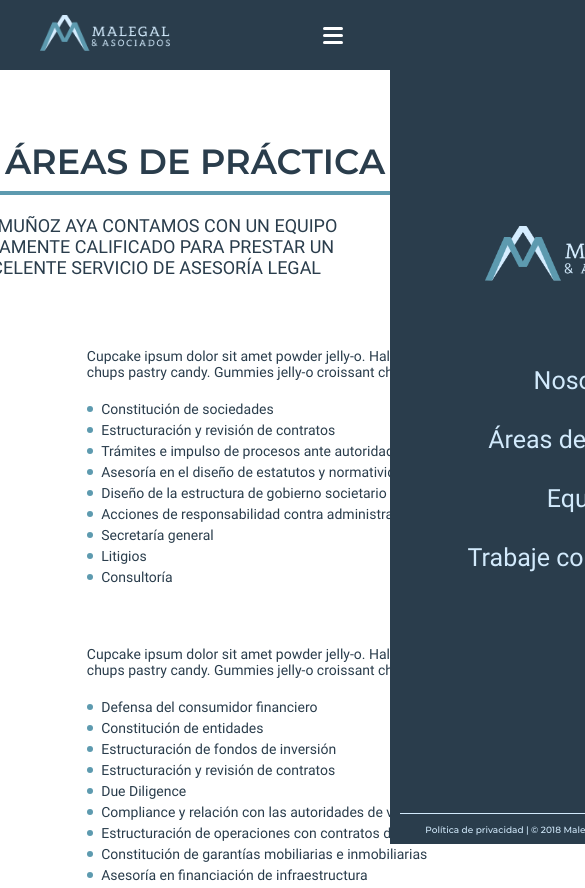
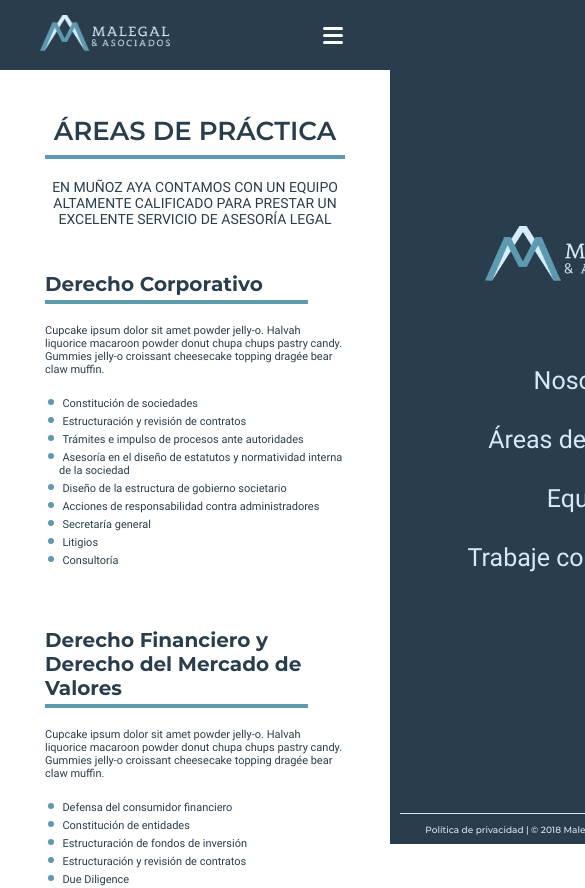
Before and after one commit to fcor/malegal, a React (Create React App) app: page /areas in a window 390 px wide. Shown: the top 888 px of the page, 585 px wide, since content can reach past the window. Built offline with nearby package versions, Linux system fonts and the light colour scheme.

Commit message:
Areas responsive ok

```diff
--- a/src/App.css
+++ b/src/App.css
@@ -391,7 +391,7 @@ body.no-scroll{
     flex-direction: column;
     height: 100vh;
     width: 100vw;
-    position: fixed;
+    position: absolute;
     /* z-index: 1; */
     top: 0;
     right: -100%;
@@ -1173,6 +1173,114 @@ transform: scale(.9);
   width: 200px;
 }
 
+@media screen and (max-width: 1050px) {
+  .areas-card-left{
+    margin-right: 20px;
+  }
+  .areas-header p{
+    text-align: center;
+  }
+}
+
+@media screen and (max-width: 950px) {
+  .areas-card{
+    width: unset;
+  }
+  .areas-card-right{
+    width: 450px;
+  }
+  .areas-header p{
+    width: 590px;
+  }
+}
+
+@media screen and (max-width: 850px) {
+  .areas-card{
+    flex-direction: column;
+  }
+  .areas-card-left{
+    width: unset;
+    align-self: flex-start;
+  }
+  .areas-card-left p{
+    display: none;
+  }
+  .areas-card-left h1{
+    margin-bottom: 20px;
+    /* width: unset; */
+    /* text-align: center;    */
+  }
+  .areas-header{
+    margin-bottom: 45px;
+  }
+}
+
+@media screen and (max-width: 640px) {
+  .areas-header p{
+    width: 550px;
+  }
+}
+
+@media screen and (max-width: 500px) {
+  .areas-header h1{
+    font-size: 30px;
+    width: 450px;
+  }
+  .areas-header p{
+    font-size: 16px;
+    width: 450px;
+  }
+}
+
+@media screen and (max-width: 510px) {
+  .areas-header h1{
+    font-size: 28px;
+    width: 400px;
+  }
+  .areas-header p{
+    font-size: 15px;
+    width: 400px;
+  }
+  .areas-card-right{
+    width: 400px;
+  }
+  .areas-card-left h1{
+    font-size: 22px;
+  }
+  .areas-card-right p{
+    font-size: 12px;
+  }
+  .areas-card-right ul li{
+    font-size: 12px;
+  }
+}
+
+@media screen and (max-width: 440px) {
+  .areas-header{
+    margin-top: 45px;
+  }
+  .areas-header h1{
+    font-size: 26px;
+    width: 300px;
+  }
+  .areas-header p{
+    font-size: 14px;
+    width: 300px;
+  }
+  .areas-card-right{
+    width: 300px;
+  }
+  .areas-card-left h1{
+    font-size: 20px;
+  }
+  .areas-card-right p{
+    font-size: 11px;
+  }
+  .areas-card-right ul li{
+    font-size: 11px;
+  }
+}
+
 /* Footer styles */
 footer{
   background-color: #2A3D4C;
```
